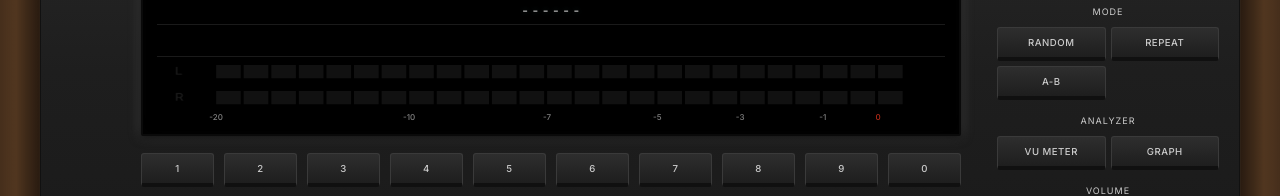
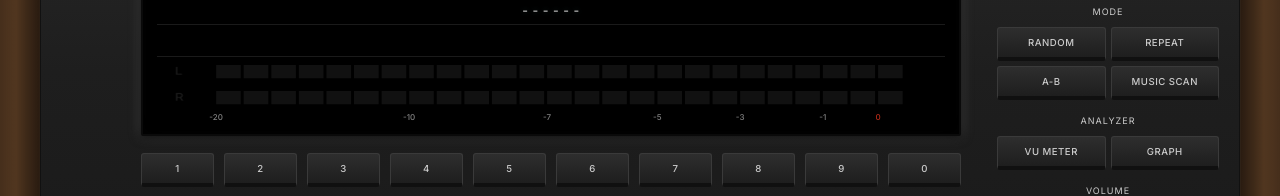
Before and after one commit to HDSoundSystem/Technics-Hi-Res-Audio-Player-Mini, a plain HTML site: page index.html in a window 1280 px wide. Shown: the part 260-456 px from the top of the page. Drawn offline with Linux system fonts and the light colour scheme; a web font is replaced by a local one.

Commit message:
add music scan button

```diff
--- a/index.html
+++ b/index.html
@@ -230,6 +230,7 @@
                         </div>
                         <div class="ctrl-row ctrl-row-2">
                             <button onclick="handleAB()">A-B</button>
+                            <button onclick="toggleLusicScan()">MUSIC SCAN</button>
                         </div></div>
                         <div class="ctrl-group">
                         <div class="ctrl-group-label">ANALYZER</div>
```
